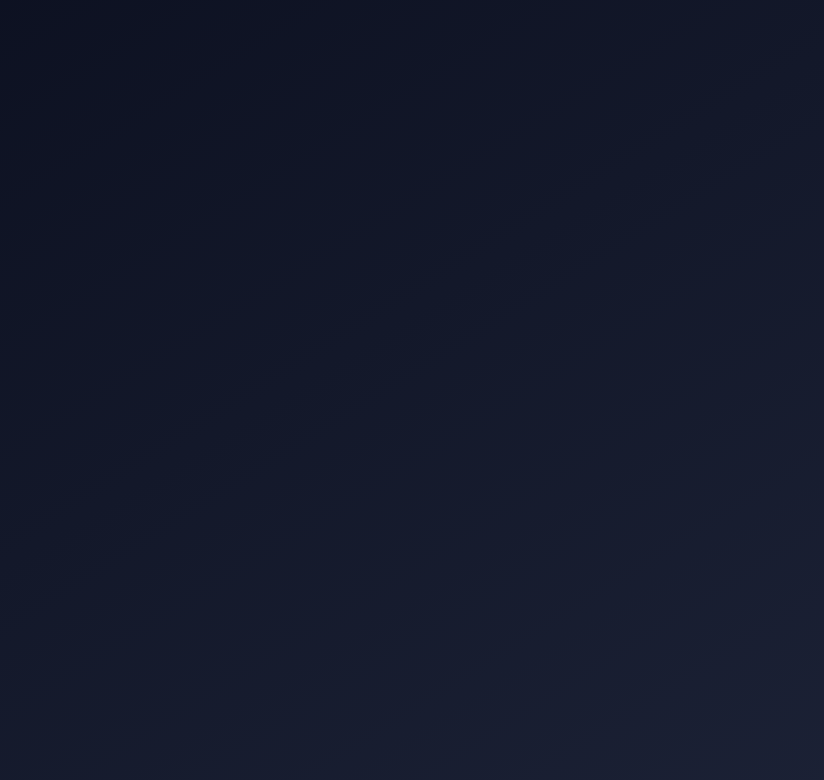
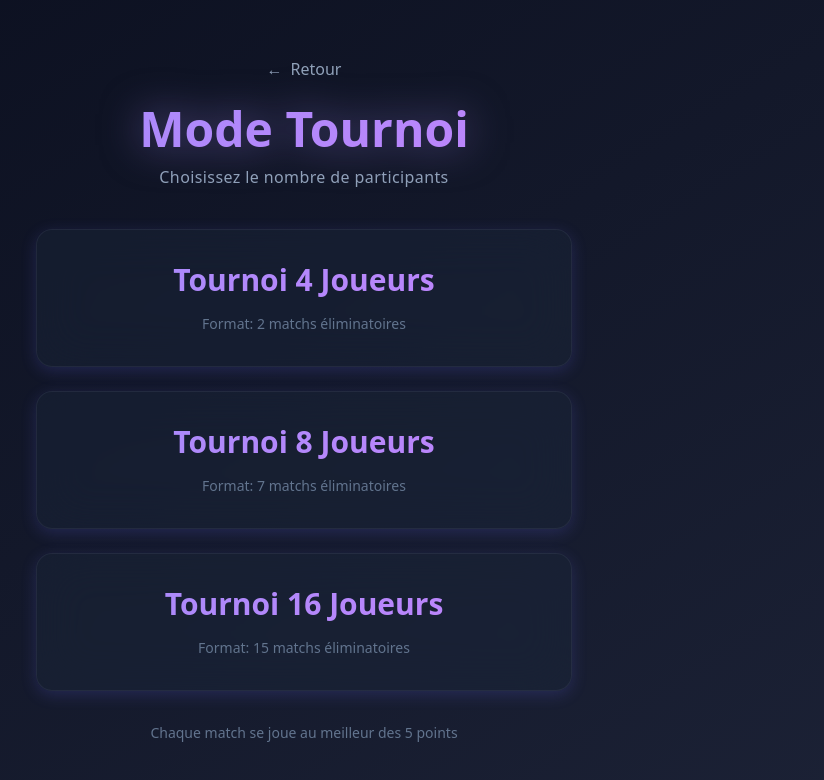
Before and after one commit to yahyaeb/ft_transcendence, a website built with Vite: page GAME/gameplay/tournament.html in a window 1280 px wide. Shown: the whole page, without its empty margins (336-1160 px from the left). Built offline with nearby package versions, Linux system fonts and the light colour scheme.

Commit message:
tournament page odne

```diff
--- a/GAME/gameplay/tournament.html
+++ b/GAME/gameplay/tournament.html
@@ -3,12 +3,62 @@
 <head>
     <meta charset="UTF-8">
     <meta name="viewport" content="width=device-width, initial-scale=1.0">
-    <title>PvP - Choix joueurs</title>
+    <title>Tournoi - Nombre de Joueurs</title>
     <link rel="stylesheet" href="./gameplayIndex.css">
 </head>
 <body class="bg-gradient-to-br from-[#0b0f1f] to-[#1c2236] text-gray-200 min-h-screen flex justify-center items-center p-5">
-    <div>
+    <div class="text-center max-w-[600px] w-full mx-auto">
+        <div class="mb-10">
+            <button onclick="window.location.href='./gameModeSelection.html'"
+                    class="mb-6 text-slate-400 hover:text-purple-400 transition-colors duration-200 flex items-center gap-2 mx-auto">
+                <span>←</span>
+                <span>Retour</span>
+            </button>
+            <h1 class="text-5xl font-extrabold mb-3 gradient-purple" style="filter: drop-shadow(0 0 20px rgba(168, 139, 250, 0.5))">
+                Mode Tournoi
+            </h1>
+            <p class="text-slate-400 text-base tracking-wide">Choisissez le nombre de participants</p>
+        </div>
 
+        <div class="flex flex-col gap-6 px-8">
+            <button onclick="alert('Tournoi 4 joueurs - À implémenter')"
+                    class="group relative overflow-hidden bg-slate-800/40 backdrop-blur-xl border border-slate-400/10 rounded-2xl p-8 transition-all duration-300 hover:scale-105 hover:border-purple-500/50 cursor-pointer"
+                    style="box-shadow: 0 4px 16px rgba(99, 102, 241, 0.2)">
+                <div class="absolute inset-0 bg-gradient-to-r from-purple-600/10 to-cyan-600/10 opacity-0 group-hover:opacity-100 transition-opacity duration-300"></div>
+                <div class="relative">
+                    <h2 class="text-3xl font-bold mb-2 gradient-purple">Tournoi 4 Joueurs</h2>
+                    <div class="mt-4 text-sm text-slate-500">
+                        <span>Format: 2 matchs éliminatoires</span>
+                    </div>
+                </div>
+            </button>
+            <button onclick="alert('Tournoi 8 joueurs - À implémenter')"
+                    class="group relative overflow-hidden bg-slate-800/40 backdrop-blur-xl border border-slate-400/10 rounded-2xl p-8 transition-all duration-300 hover:scale-105 hover:border-purple-500/50 cursor-pointer"
+                    style="box-shadow: 0 4px 16px rgba(99, 102, 241, 0.2)">
+                <div class="absolute inset-0 bg-gradient-to-r from-purple-600/10 to-cyan-600/10 opacity-0 group-hover:opacity-100 transition-opacity duration-300"></div>
+                <div class="relative">
+                    <h2 class="text-3xl font-bold mb-2 gradient-purple">Tournoi 8 Joueurs</h2>
+                    <div class="mt-4 text-sm text-slate-500">
+                        <span>Format: 7 matchs éliminatoires</span>
+                    </div>
+                </div>
+            </button>
+            <button onclick="alert('Tournoi 16 joueurs - À implémenter')"
+                    class="group relative overflow-hidden bg-slate-800/40 backdrop-blur-xl border border-slate-400/10 rounded-2xl p-8 transition-all duration-300 hover:scale-105 hover:border-purple-500/50 cursor-pointer"
+                    style="box-shadow: 0 4px 16px rgba(99, 102, 241, 0.2)">
+                <div class="absolute inset-0 bg-gradient-to-r from-purple-600/10 to-cyan-600/10 opacity-0 group-hover:opacity-100 transition-opacity duration-300"></div>
+                <div class="relative">
+                    <h2 class="text-3xl font-bold mb-2 gradient-purple">Tournoi 16 Joueurs</h2>
+                    <div class="mt-4 text-sm text-slate-500">
+                        <span>Format: 15 matchs éliminatoires</span>
+                    </div>
+                </div>
+            </button>
+        </div>
+
+        <div class="mt-8 text-slate-500 text-sm">
+            <p>Chaque match se joue au meilleur des 5 points</p>
+        </div>
     </div>
 </body>
 </html>
```
